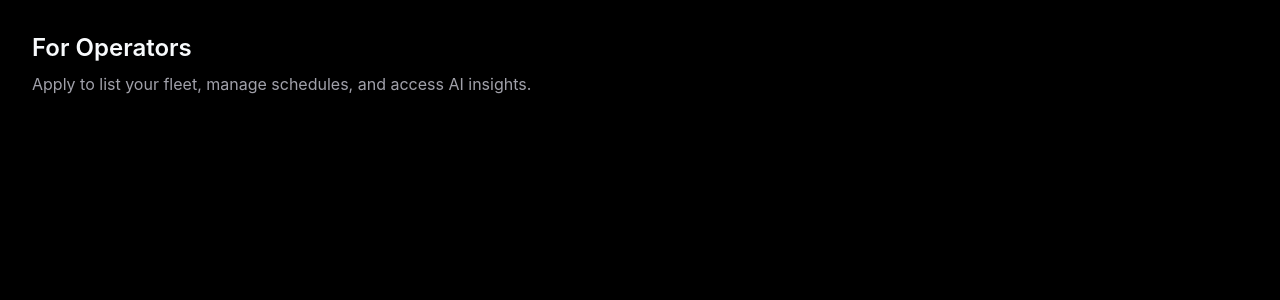
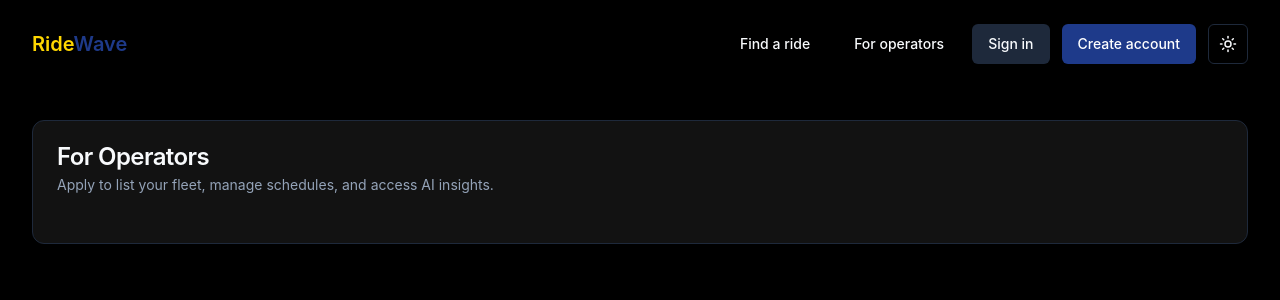
Before and after one commit to Robini908/Ridesync, a Next.js app in the folder ridewave/: page /operators in a window 1280 px wide. Shown: the top 300 px of the page. Built offline with nearby package versions, Linux system fonts and the light colour scheme; no server answers.

Commit message:
Checkpoint before follow-up message
Co-authored-by: amoslesslu <amoslesslu@gmail.com>

```diff
--- a/ridewave/app/operators/page.tsx
+++ b/ridewave/app/operators/page.tsx
@@ -1,8 +1,21 @@
+import { SiteHeader } from '@/components/site-header'
+import { Card, CardContent, CardHeader, CardTitle, CardDescription } from '@/components/ui/card'
+
 export default function OperatorsPage() {
   return (
-    <main className="container-padding py-8">
-      <h1 className="text-2xl font-semibold">For Operators</h1>
-      <p className="text-zinc-400 mt-2">Apply to list your fleet, manage schedules, and access AI insights.</p>
+    <main>
+      <SiteHeader />
+      <section className="container-padding py-8">
+        <Card>
+          <CardHeader>
+            <CardTitle>For Operators</CardTitle>
+            <CardDescription>Apply to list your fleet, manage schedules, and access AI insights.</CardDescription>
+          </CardHeader>
+          <CardContent>
+            {/* TODO: add operator application form using shadcn/ui Form */}
+          </CardContent>
+        </Card>
+      </section>
     </main>
   )
 }
--- a/ridewave/app/page.tsx
+++ b/ridewave/app/page.tsx
@@ -1,21 +1,11 @@
 import Link from 'next/link'
 import { Button } from '@/components/ui/button'
-import { ThemeToggle } from '@/components/theme-toggle'
+import { SiteHeader } from '@/components/site-header'
 
 export default function HomePage() {
   return (
     <main className="min-h-dvh bg-gradient-to-b from-black to-zinc-950">
-      <header className="container-padding py-6 flex items-center justify-between">
-        <Link href="/" className="text-xl font-semibold">
-          <span className="text-[--accent-gold]">Ride</span>
-          <span className="text-[--accent-blue]">Wave</span>
-        </Link>
-        <div className="flex items-center gap-3">
-          <Link href="/sign-in" className="btn-secondary">Sign in</Link>
-          <Link href="/sign-up" className="btn-primary">Create account</Link>
-          <ThemeToggle />
-        </div>
-      </header>
+      <SiteHeader />
       <section className="container-padding py-16 text-center">
         <h1 className="mx-auto max-w-3xl text-4xl sm:text-6xl font-bold tracking-tight">
           Smarter rides. Seamless bookings.
@@ -24,8 +14,8 @@ export default function HomePage() {
           Book buses, minibuses, and shuttles with AI-powered recommendations, live tracking, and global payments.
         </p>
         <div className="mt-8 flex justify-center gap-4">
-          <Link href="/search" className="btn-primary">Find a ride</Link>
-          <Link href="/operators" className="btn-secondary">For operators</Link>
+          <Link href="/search"><Button variant="accent">Find a ride</Button></Link>
+          <Link href="/operators"><Button variant="secondary">For operators</Button></Link>
         </div>
       </section>
     </main>
--- a/ridewave/app/search/page.tsx
+++ b/ridewave/app/search/page.tsx
@@ -3,6 +3,8 @@
 import { useState } from 'react'
 import { Button } from '@/components/ui/button'
 import { Input } from '@/components/ui/input'
+import { SiteHeader } from '@/components/site-header'
+import { Card, CardContent } from '@/components/ui/card'
 
 export default function SearchPage() {
   const [q, setQ] = useState('')
@@ -18,7 +20,9 @@ export default function SearchPage() {
   }
 
   return (
-    <main className="container-padding py-8">
+    <main>
+      <SiteHeader />
+      <section className="container-padding py-8">
         <h1 className="text-2xl font-semibold">Search trips</h1>
         <div className="mt-4 flex gap-2">
           <Input
@@ -30,12 +34,17 @@ export default function SearchPage() {
         </div>
         <ul className="mt-6 space-y-3">
           {results.map((t) => (
-          <li key={t.id} className="rounded-md border border-zinc-800 p-4">
+            <li key={t.id}>
+              <Card>
+                <CardContent className="p-4">
                   <div className="font-medium">{t.route?.fromCity} → {t.route?.toCity}</div>
                   <div className="text-zinc-400">{t.departureDate} at {t.departureTime} · ${t.priceCents / 100} · Seats: {t.availableSeats}</div>
+                </CardContent>
+              </Card>
             </li>
           ))}
         </ul>
+      </section>
     </main>
   )
 }
--- /dev/null
+++ b/ridewave/components/site-header.tsx
@@ -0,0 +1,51 @@
+"use client"
+
+import Link from 'next/link'
+import { Button } from '@/components/ui/button'
+import { Sheet, SheetContent, SheetTrigger } from '@/components/ui/sheet'
+import { Menu } from 'lucide-react'
+import { ThemeToggle } from '@/components/theme-toggle'
+
+export function SiteHeader() {
+  return (
+    <header className="container-padding py-6 flex items-center justify-between">
+      <Link href="/" className="text-xl font-semibold">
+        <span className="text-[--accent-gold]">Ride</span>
+        <span className="text-[--accent-blue]">Wave</span>
+      </Link>
+      <nav className="hidden md:flex items-center gap-3">
+        <Link href="/search">
+          <Button variant="ghost">Find a ride</Button>
+        </Link>
+        <Link href="/operators">
+          <Button variant="ghost">For operators</Button>
+        </Link>
+        <Link href="/sign-in">
+          <Button variant="secondary">Sign in</Button>
+        </Link>
+        <Link href="/sign-up">
+          <Button variant="accent">Create account</Button>
+        </Link>
+        <ThemeToggle />
+      </nav>
+      <div className="md:hidden">
+        <Sheet>
+          <SheetTrigger asChild>
+            <Button variant="outline" size="icon" aria-label="Open menu">
+              <Menu size={18} />
+            </Button>
+          </SheetTrigger>
+          <SheetContent side="right" className="w-72">
+            <div className="mt-10 flex flex-col gap-3">
+              <Link href="/search"><Button variant="ghost">Find a ride</Button></Link>
+              <Link href="/operators"><Button variant="ghost">For operators</Button></Link>
+              <Link href="/sign-in"><Button variant="secondary">Sign in</Button></Link>
+              <Link href="/sign-up"><Button variant="accent">Create account</Button></Link>
+              <ThemeToggle />
+            </div>
+          </SheetContent>
+        </Sheet>
+      </div>
+    </header>
+  )
+}
--- a/ridewave/components/theme-toggle.tsx
+++ b/ridewave/components/theme-toggle.tsx
@@ -2,17 +2,19 @@
 
 import { useTheme } from 'next-themes'
 import { Moon, Sun } from 'lucide-react'
+import { Button } from '@/components/ui/button'
 
 export function ThemeToggle() {
   const { theme, setTheme } = useTheme()
   const isDark = theme === 'dark'
   return (
-    <button
+    <Button
       aria-label="Toggle theme"
       onClick={() => setTheme(isDark ? 'light' : 'dark')}
-      className="inline-flex h-9 w-9 items-center justify-center rounded-md border border-zinc-800 bg-zinc-900 hover:bg-zinc-800"
+      variant="outline"
+      size="icon"
     >
       {isDark ? <Sun size={18} /> : <Moon size={18} />}
-    </button>
+    </Button>
   )
 }
--- a/ridewave/components/ui/sheet.tsx
+++ b/ridewave/components/ui/sheet.tsx
@@ -20,10 +20,16 @@ const SheetOverlay = React.forwardRef<
 ))
 SheetOverlay.displayName = SheetPrimitive.Overlay.displayName
 
+export type SheetSide = 'left' | 'right' | 'top' | 'bottom'
+
+type SheetContentProps = React.ComponentPropsWithoutRef<typeof SheetPrimitive.Content> & {
+  side?: SheetSide
+}
+
 const SheetContent = React.forwardRef<
   React.ElementRef<typeof SheetPrimitive.Content>,
-  React.ComponentPropsWithoutRef<typeof SheetPrimitive.Content>
->(({ className, side = "right", children, ...props }: any, ref) => (
+  SheetContentProps
+>(({ className, side = "right", children, ...props }, ref) => (
   <SheetPortal>
     <SheetOverlay />
     <SheetPrimitive.Content
```
Lines whose indentation alone changed are shown as unchanged.
